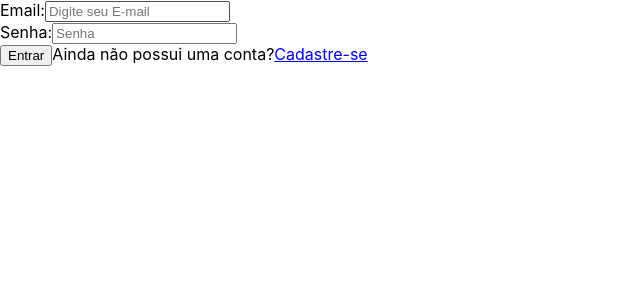
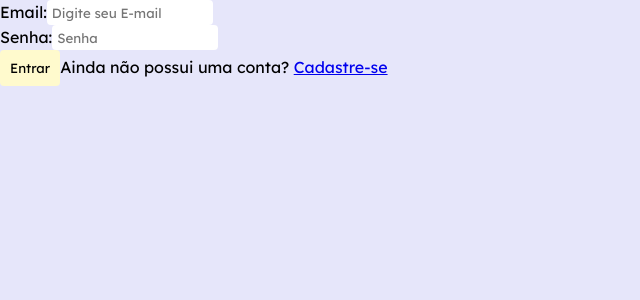
Before and after one commit to pedroheribeiro2021/Wise-Habits-Front-End, a React (Create React App) app in the folder wise-habits/: page / in a window 1280 px wide. Shown: the top 300 px of the page, without its empty margins (0-640 px from the left). Built offline with nearby package versions, Linux system fonts and the light colour scheme.

Commit message:
create: globalStyles file and define project colors

```diff
--- a/wise-habits/public/index.html
+++ b/wise-habits/public/index.html
@@ -1,14 +1,11 @@
-<!DOCTYPE html>
+<!doctype html>
 <html lang="en">
   <head>
     <meta charset="utf-8" />
     <link rel="icon" href="%PUBLIC_URL%/favicon.ico" />
     <meta name="viewport" content="width=device-width, initial-scale=1" />
     <meta name="theme-color" content="#000000" />
-    <meta
-      name="description"
-      content="Web site created using create-react-app"
-    />
+    <meta name="description" content="Web site created using create-react-app" />
     <link rel="apple-touch-icon" href="%PUBLIC_URL%/logo192.png" />
     <!--
       manifest.json provides metadata used when your web app is installed on a
@@ -24,6 +21,12 @@
       work correctly both with client-side routing and a non-root public URL.
       Learn how to configure a non-root public URL by running `npm run build`.
     -->
+    <link rel="preconnect" href="https://fonts.googleapis.com" />
+    <link rel="preconnect" href="https://fonts.gstatic.com" crossorigin />
+    <link
+      href="https://fonts.googleapis.com/css2?family=Lexend:wght@100..900&display=swap"
+      rel="stylesheet"
+    />
     <title>Wise Habits App</title>
   </head>
   <body>
--- a/wise-habits/src/index.tsx
+++ b/wise-habits/src/index.tsx
@@ -5,6 +5,7 @@ import App from './App'
 import reportWebVitals from './reportWebVitals'
 import { BrowserRouter } from 'react-router-dom'
 import { ToastContainer } from 'react-toastify'
+import { GlobalStyle } from './style/globalStyle'
 
 const root = ReactDOM.createRoot(document.getElementById('root') as HTMLElement)
 root.render(
@@ -23,6 +24,7 @@ root.render(
         theme="dark"
         // transition: Slide
       />
+      <GlobalStyle />
       <App />
     </BrowserRouter>
   </React.StrictMode>,
--- a/wise-habits/src/pages/login/index.tsx
+++ b/wise-habits/src/pages/login/index.tsx
@@ -40,8 +40,8 @@ const Login = () => {
       </label>
       <br />
       <button type="submit">Entrar</button>
-      <span>Ainda não possui uma conta?</span>
-      <Link to={'/register'} relative="path">
+      <span>Ainda não possui uma conta? </span>
+      <Link to={'/register'} relative="path" style={{textDecoration: 'underline'}}>
         Cadastre-se
       </Link>
     </form>
--- a/wise-habits/src/pages/register/index.tsx
+++ b/wise-habits/src/pages/register/index.tsx
@@ -37,7 +37,7 @@ const Register = () => {
 
   return (
     <>
-      <Link to={'/'}>Voltar</Link>
+      <Link to={'/'} style={{textDecoration: 'underline'}}>Voltar</Link>
       <form onSubmit={handleSubmit(submit)}>
         <h3>Crie sua conta</h3>
         <label htmlFor="name">Nome</label>
--- /dev/null
+++ b/wise-habits/src/style/globalStyle.ts
@@ -0,0 +1,51 @@
+import { createGlobalStyle } from 'styled-components'
+
+export const GlobalStyle = createGlobalStyle`
+
+* {
+    margin: 0;
+    padding: 0;
+    box-sizing: border-box;
+    font-family: 'Lexend', sans-serif;
+    /* font-weight: 400; */
+    text-decoration: none;
+    list-style:none;
+    /* color: white; */
+    /* background-color: var(--color2); */
+}
+
+body {
+    background: var(--color3);
+}
+
+:root {
+    --color1: #89CFF0;
+    --color2: #98FF98;
+    --color3: #E6E6FA;
+    --color4: #FFFACD;
+    --color5: #F0F0F0;
+
+    /*mono*/
+
+    --color6: #EBC567;
+    --color7: #EBE567;
+    --color8: #EBD567;
+    --color9: #EBB567;
+    --color10:#C8EB67;
+}
+
+input {
+    border: none;
+    border-radius: 4px;
+    padding: 5px;
+    height: 25px;
+}
+
+button {
+    background: var(--color4);
+    border: none;
+    border-radius: 4px;
+    padding: 10px;
+}
+
+`
```
